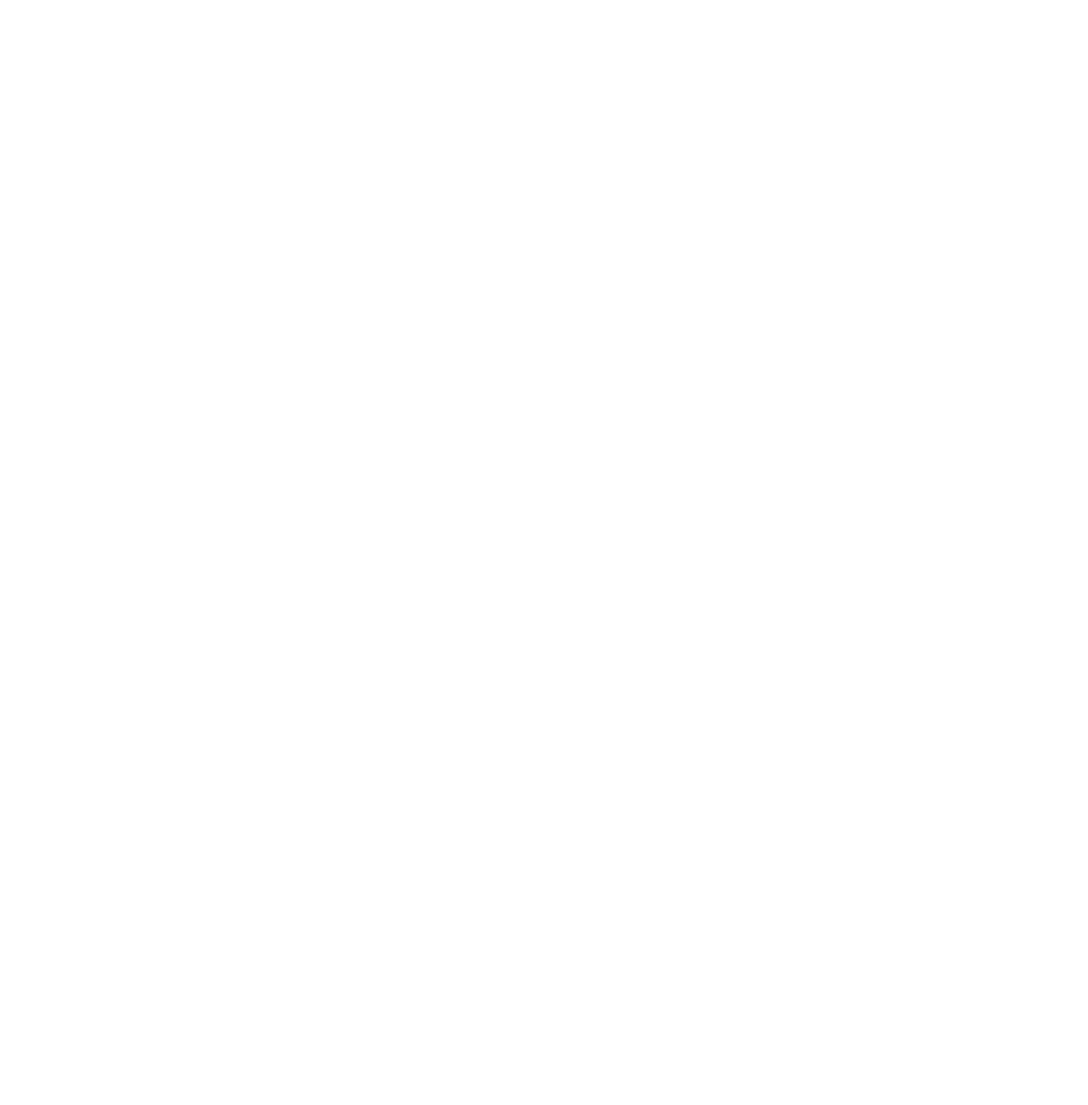
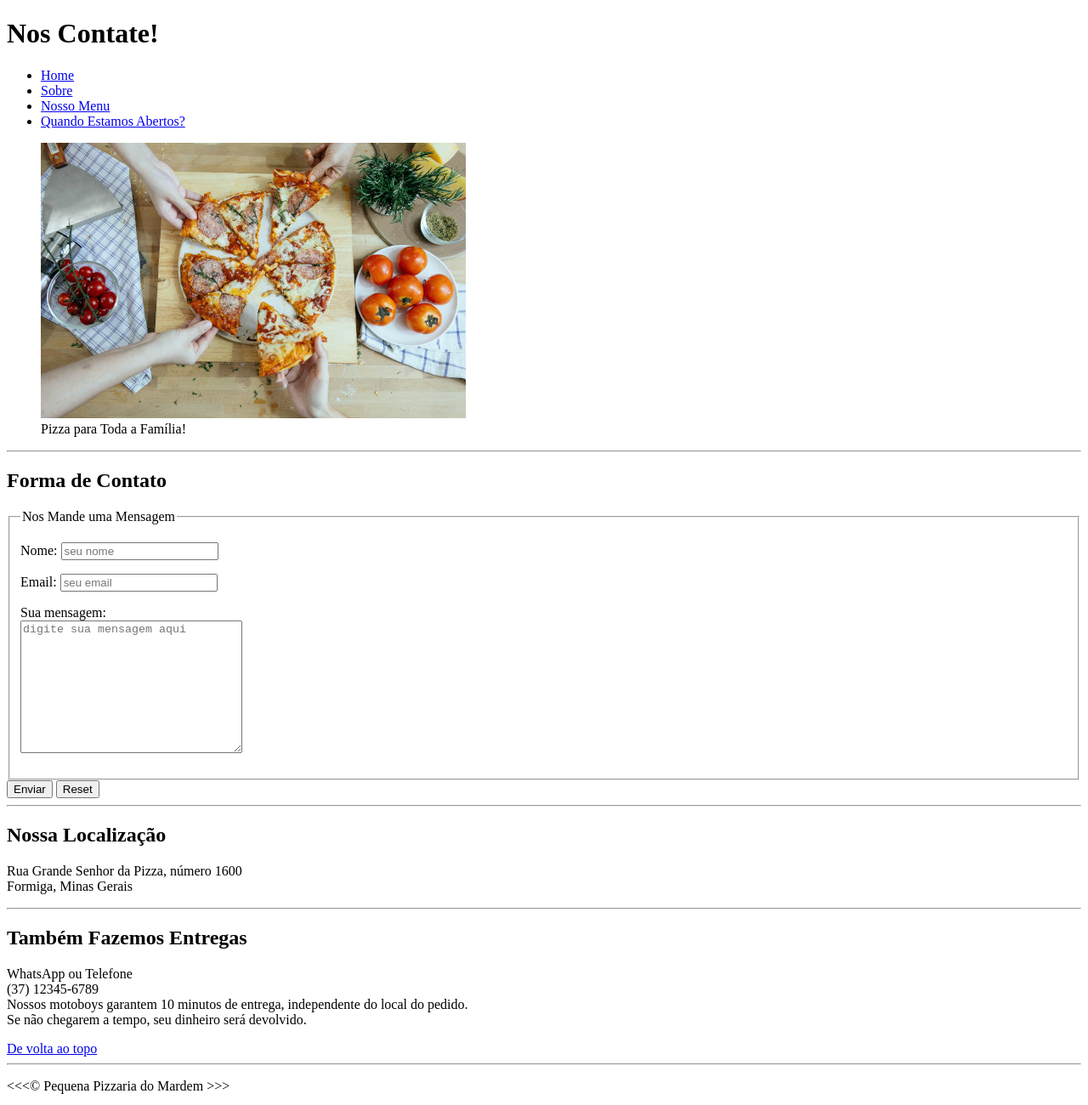
Before and after one commit to mardex1/Projeto-pizzaria, a plain HTML site: page contato.html in a window 1280 px wide. Shown: the whole page at 85% size. Before the commit the page ends 800 px from the top, so only its background shows below. Drawn offline with Linux system fonts and the light colour scheme.

Commit message:
Página contato feita

```diff
--- a/contato.html
+++ b/contato.html
@@ -5,10 +5,96 @@
     <meta charset="UTF-8">
     <title>Contato</title>
     <link rel="icon" href="img/pizza-icon.png" type="img/x-icon">
+
 </head>
 
 <body>
+    <header>
+        <h1>Nos Contate!</h1>
 
+        <ul>
+            <li>
+                <a href="index.html#">Home</a>
+            </li>
+            <li>
+                <a href="index.html#about">Sobre</a>
+            </li>
+            <li>
+                <a href="index.html#menu">Nosso Menu</a>
+            </li>
+            <li>
+                <a href="horario.html#">Quando Estamos Abertos?</a>
+            </li>
+        </ul>
+
+        <figure>
+            <img src="img/pizza-500x324.jpg" alt="Pizza com a família">
+            <figcaption>Pizza para Toda a Família!</figcaption>
+        </figure>
+
+    </header>
+
+    <hr>
+
+    <main>
+        <article id="contato">
+            <h2>Forma de Contato</h2>
+            <form action="https://httpbin/post" method="post">
+                <fieldset>
+                    <legend>Nos Mande uma Mensagem</legend>
+                    <p>
+                        <label for="nome">Nome:</label>
+                        <input type="text" name="nome" id="nome" placeholder="seu nome">
+                    </p>
+                    <p>
+                        <label for="email">Email:</label>
+                        <input type="text" name="email" id="email" placeholder="seu email">
+                    </p>
+                    <p>
+                        <label for="mensagem">Sua mensagem:</label>
+                        <br>
+                        <textarea name="mensagem" id="mensagem" cols="30" rows="10"
+                            placeholder="digite sua mensagem aqui"></textarea>
+                    </p>
+
+                </fieldset>
+                <button type="submit" formaction="https://httpbin/post" formmethod="post">Enviar</button>
+                <button type="reset">Reset</button>
+            </form>
+        </article>
+
+        <hr>
+
+        <article id="localizacao">
+            <h2>Nossa Localização</h2>
+            <p>
+                Rua Grande Senhor da Pizza, número 1600
+                <br>Formiga, Minas Gerais
+            </p>
+        </article>
+
+        <hr>
+
+        <article id="entrega">
+            <h2>Também Fazemos Entregas</h2>
+            <p>
+                WhatsApp ou Telefone
+                <br>(37) 12345-6789
+                <br>Nossos motoboys garantem 10 minutos de entrega, independente do local do pedido.
+                <br>Se não chegarem a tempo, seu dinheiro será devolvido.
+            </p>
+
+            <a href="#">De volta ao topo</a>
+        </article>
+
+        <hr>
+
+        <footer>
+            <p>
+                &lt;&lt;&lt;&copy; Pequena Pizzaria do Mardem &gt;&gt;&gt;
+            </p>
+        </footer>
+    </main>
 </body>
 
 </html>
```
Also changed, not shown: index.html (+3 -2 lines), img/pizza-500x324.jpg (added).
